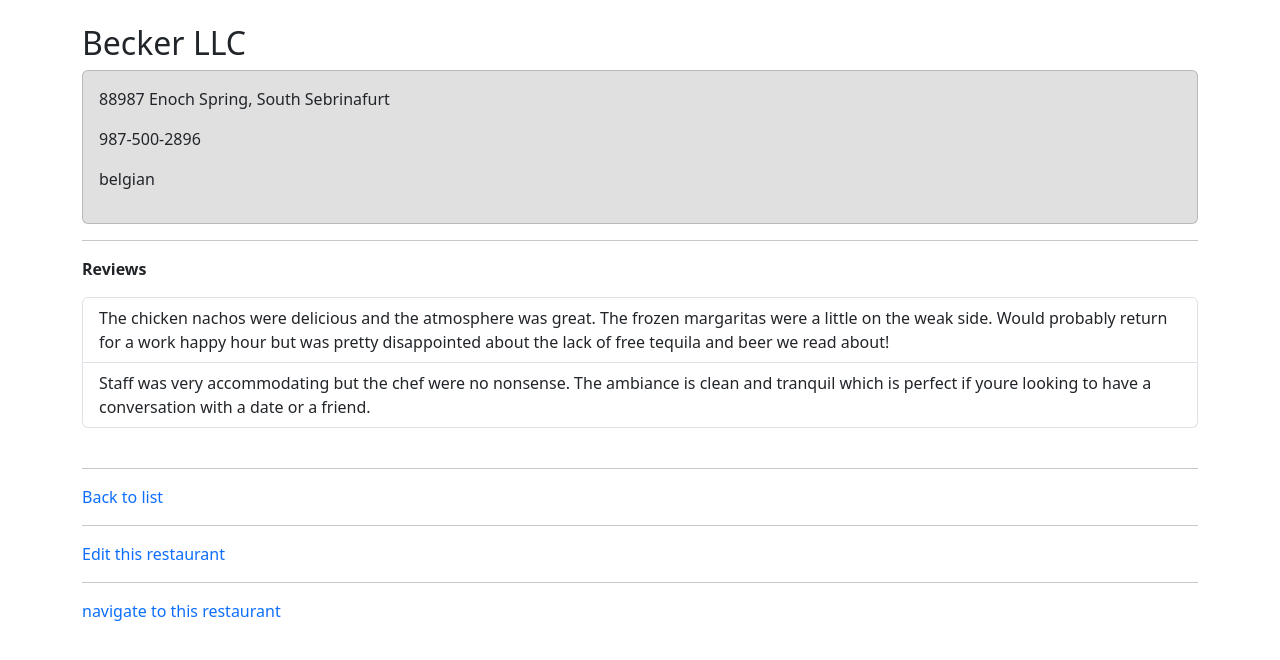
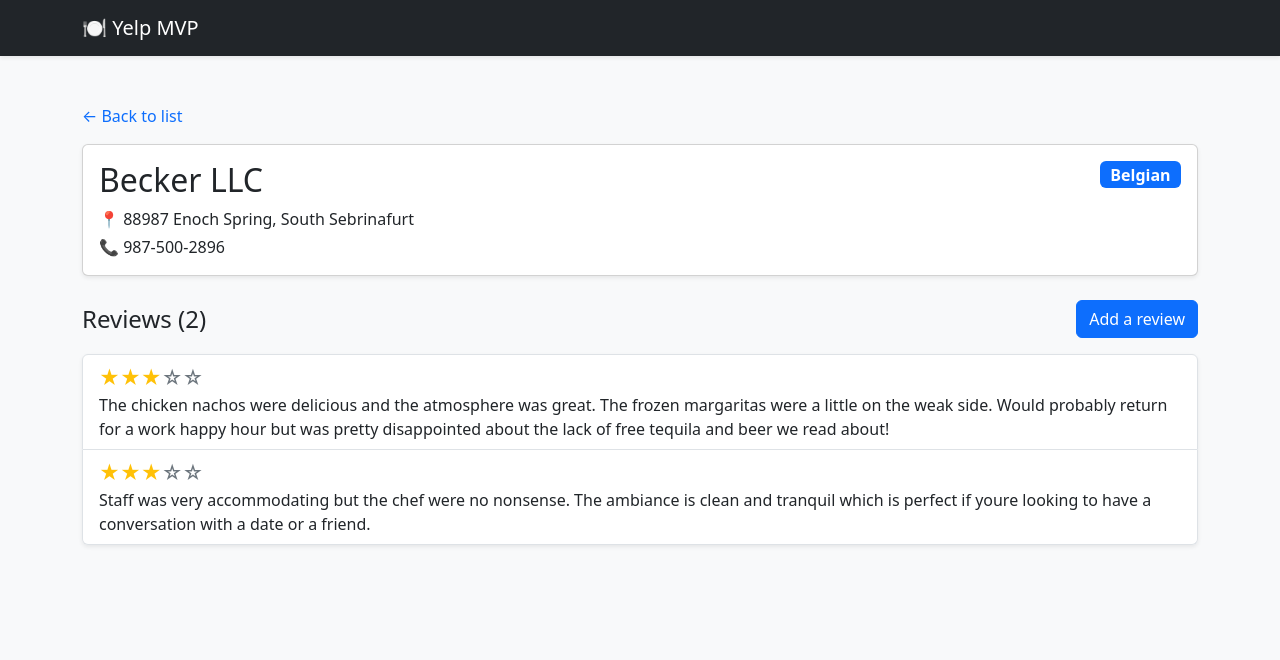
Before and after one commit to m-marguerite/rails-yelp-mvp, a Rails app: page /restaurants/1 in a window 1280 px wide. Shown: the top 660 px of the page. Run offline with Rails 7, Linux system fonts and the light colour scheme; data comes from the database, SQL or seed files in the repository; some libraries are stand-ins or nearby versions.

Commit message:
exo_completed

```diff
--- a/app/controllers/restaurants_controller.rb
+++ b/app/controllers/restaurants_controller.rb
@@ -1,27 +1,13 @@
 class RestaurantsController < ApplicationController
-  before_action :set_restaurant, only: [ :show, :edit, :navigate ]
+  before_action :set_restaurant, only: [ :show ]
   def index
     @restaurants = Restaurant.all
+  end
+  def show
   end
 
   def new
     @restaurant = Restaurant.new
-  end
-
-  def edit
-  end
-
-  def show
-  end
-
-  def navigate
-  end
-
-  def edit
-  end
-
-  def update
-
   end
 
   def create
--- a/app/models/review.rb
+++ b/app/models/review.rb
@@ -5,5 +5,6 @@ class Review < ApplicationRecord
   validates :rating, presence: true
   validates :rating, numericality: true
   validates :rating, numericality: { only_integer: true }
-  validates :rating, numericality: { in: 0..5 }
+  validates :rating, numericality: { greater_than_or_equal_to: 0,
+                                     less_than_or_equal_to: 5 }
 end
--- a/app/views/layouts/application.html.erb
+++ b/app/views/layouts/application.html.erb
@@ -25,7 +25,15 @@
     <%= javascript_importmap_tags %>
   </head>
 
-  <body>
-    <%= yield %>
+  <body class="bg-light">
+    <nav class="navbar navbar-expand-lg navbar-dark bg-dark shadow-sm">
+      <div class="container">
+        <%= link_to "🍽️ Yelp MVP", restaurants_path, class: "navbar-brand" %>
+      </div>
+    </nav>
+
+    <main>
+      <%= yield %>
+    </main>
   </body>
 </html>
--- a/app/views/restaurants/_form.html.erb
+++ b/app/views/restaurants/_form.html.erb
@@ -2,6 +2,6 @@
   <%= f.input :name %>
   <%= f.input :address %>
   <%= f.input :phone_number %>
-  <%= f.input :category %>
-  <%= f.submit %>
+  <%= f.input :category, collection: Restaurant::CATEGORIES %>
+  <%= f.submit "Create restaurant", class: "btn btn-primary w-100" %>
 <% end %>
--- a/app/views/restaurants/show.html.erb
+++ b/app/views/restaurants/show.html.erb
@@ -1,3 +1,4 @@
+<% if false %>
   <div class="container my-4">
     <h2><%= @restaurant.name %></h2>
     <div class="card" style="background-color:#E0E0E0">
@@ -13,26 +14,53 @@
     <p><strong>Reviews</strong></p>
     <ul class="list-group">
       <% @restaurant.reviews.each do |review| %>
-      <li class="list-group-item"><%= review.content %></li>
+        <li class="list-group-item">
+          <%= review.rating %>/5 – <%= review.content %>
+        </li>
       <% end %>
     </ul>
-  <br>
+
+    <%= link_to "Add a review", new_restaurant_review_path(@restaurant),
+      class: "btn btn-primary mt-3" %>
 
     <hr>
 
-  <%= link_to restaurants_path, class: "text-decoration-none" do %>
-    <i class="fa-solid fa-arrow-left"></i> Back to list
+    <%= link_to "Back to list", restaurants_path, class: "text-decoration-none"%>
+  </div>
 <% end %>
 
-  <hr>
+<div class="container my-5">
+  <%= link_to "← Back to list", restaurants_path, class: "text-decoration-none" %>
 
-  <%= link_to edit_restaurant_path, class: "text-decoration-none" do %>
-    <i class="fa-solid fa-pen-to-square"></i> Edit this restaurant
-  <% end %>
+  <div class="card shadow-sm mt-3 mb-4">
+    <div class="card-body">
+      <div class="d-flex justify-content-between align-items-start">
+        <h1 class="card-title h2"><%= @restaurant.name %></h1>
+        <span class="badge text-bg-primary fs-6"><%= @restaurant.category.capitalize %></span>
+      </div>
+      <p class="mb-1">📍 <%= @restaurant.address %></p>
+      <p class="mb-0">📞 <%= @restaurant.phone_number %></p>
+    </div>
+  </div>
 
-  <hr>
+  <div class="d-flex justify-content-between align-items-center mb-3">
+    <h2 class="h4 mb-0">Reviews (<%= @restaurant.reviews.count %>)</h2>
+    <%= link_to "Add a review", new_restaurant_review_path(@restaurant),
+                class: "btn btn-primary" %>
+  </div>
 
-  <%= link_to navigate_restaurant_path, class: "text-decoration-none" do %>
-    <i class="fa-solid fa-pen-to-square"></i> navigate to this restaurant
+  <% if @restaurant.reviews.any? %>
+    <div class="list-group shadow-sm">
+      <% @restaurant.reviews.each do |review| %>
+        <div class="list-group-item">
+          <div class="text-warning fs-5">
+            <%= "★" * review.rating %><span class="text-secondary"><%= "☆" * (5 - review.rating) %></span>
+          </div>
+          <p class="mb-0"><%= review.content %></p>
+        </div>
       <% end %>
     </div>
+  <% else %>
+    <div class="alert alert-info">No reviews yet. Be the first one!</div>
+  <% end %>
+</div>
--- a/config/routes.rb
+++ b/config/routes.rb
@@ -12,11 +12,7 @@ Rails.application.routes.draw do
 
   # Defines the root path route ("/")
   # root "posts#index"
-  resources :restaurants do
-    member do
-      get :navigate
-      resources :reviews, only: [ :index, :new, :create ]
-    end
+  resources :restaurants, only: [ :index, :show, :new, :create ] do
+      resources :reviews, only: [ :new, :create ]
   end
-  resources :reviews, only: [ :show, :edit, :update, :destroy ]
 end
```
Also changed, not shown: app/controllers/reviews_controller.rb (+5 -11 lines), app/views/restaurants/edit.html.erb (deleted, +0 -11 lines), app/views/restaurants/index.html.erb (+28 -1 lines), app/views/restaurants/navigate.html.erb (deleted, +0 -9 lines), app/views/restaurants/new.html.erb (+14 -0 lines), app/views/reviews/new.html.erb (+16 -5 lines). Lines whose indentation alone changed are shown as unchanged.
